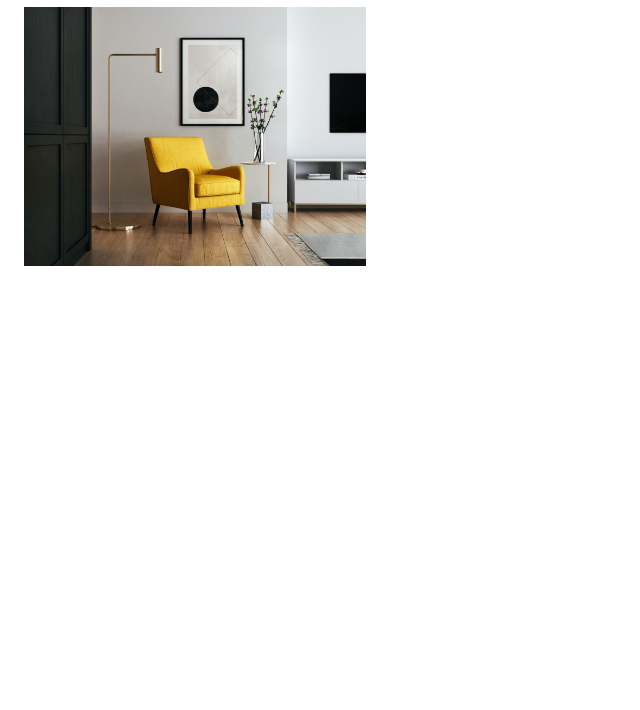
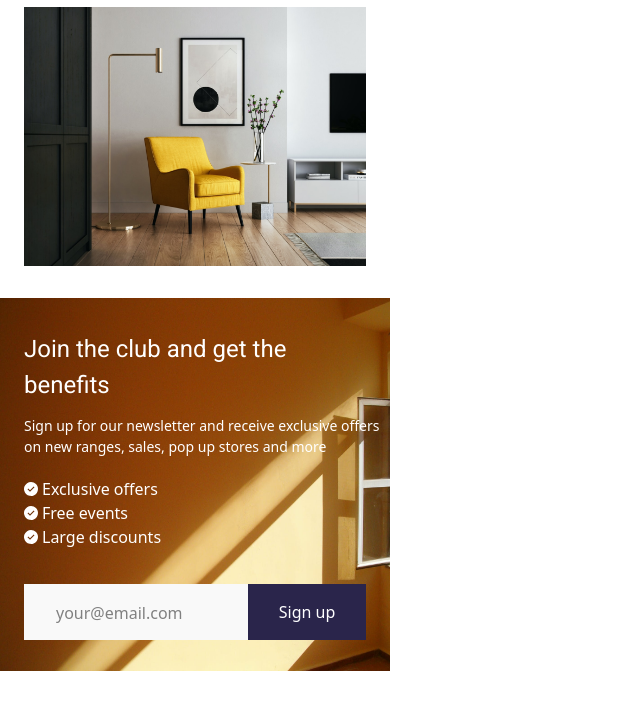
Before and after one commit to D1ORdev/Avion-mobile, a plain HTML site: page index.html in a window 1280 px wide. Shown: the part 2852-3562 px from the top of the page, without its empty margins (0-640 px from the left). Drawn offline with nearby package versions, Linux system fonts and the light colour scheme.

Commit message:
sign in done

```diff
--- a/index.html
+++ b/index.html
@@ -108,6 +108,37 @@
             </div>
         </div>
     </section>
+    <section id="sign">
+        <div class="all">
+            <div class="rasm">
+             <img src="/assets/images/footerback.jpg" alt="Footer" class="w-[390px] h-[373px]">
+            </div>
+            <div class="on mt-[-400px] pt-[60px]">
+                <div class="1 pl-[24px]">
+                    <h1 class="font-['Roboto'] font-normal text-[24px] text-[#FFFFFF]">Join the club and get the <br> benefits</h1>
+                    <p class="font-['Open Sans'] font-light text-[14px] text-[#FFFFFF] mt-[12px]">Sign up for our newsletter and receive exclusive offers <br> on new ranges, sales, pop up stores and more</p>
+                </div>
+                <div class="2 block gap-[36px] mt-[20px] pl-[24px]">
+                    <div class="bir flex gap-[4px]">
+                        <img src="/assets/icons/chackmark.svg" alt="icons">
+                        <p class="font-['Open Sans'] font-normal text-[16px] text-[#FFFFFF]">Exclusive offers</p>
+                    </div>
+                    <div class="ikki flex gap-[4px]">
+                        <img src="/assets/icons/chackmark 2.svg" alt="icons">
+                        <p class="font-['Open Sans'] font-normal text-[16px] text-[#FFFFFF]">Free events</p>
+                    </div>
+                    <div class="3 flex gap-[4px]">
+                        <img src="/assets/icons/chackmark 3.svg" alt="icons">
+                        <p class="font-['Open Sans'] font-normal text-[16px] text-[#FFFFFF]">Large discounts</p>
+                    </div>
+                </div>
+            </div>
+            <div class="sign flex mt-[35px] ml-[24px]">
+                <p class="font-['Open Sans'] font-normal text-[16px] text-[gray] w-[224px] h-[56px] bg-[#F9F9F9] pt-[17px] pl-[32px]">your@email.com</p>
+                <button class="w-[118px] h-[56px] font-['Open Sans'] font-normal text-[16px] text-[#FFFFFF] bg-[#2A254B]">Sign up</button>
+            </div>
+        </div>
+    </section>
 
 </body>
 </html>
```
Also changed, not shown: assets/images/footerback.jpg (added).
